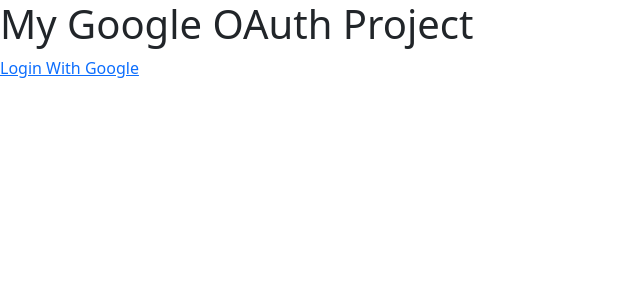
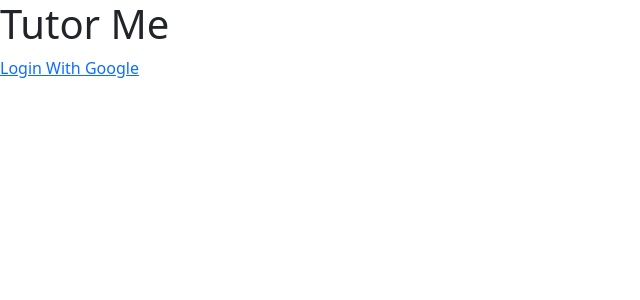
Before and after one commit to maryvwalton/tutor-me-app, a Django app: page /tutor_courses/ in a window 1280 px wide. Shown: the top 300 px of the page, without its empty margins (0-640 px from the left). Run offline with Django 3.2, Linux system fonts and the light colour scheme; some libraries are stand-ins or nearby versions.

Commit message:
Fixed Google Login

```diff
--- a/buildexample/settings.py
+++ b/buildexample/settings.py
@@ -38,11 +38,12 @@
     'django.contrib.staticfiles',
     'django.contrib.sites',
     'myapp',
+    'bootstrap5',
     'allauth',
     'allauth.account',
     'allauth.socialaccount',
     'allauth.socialaccount.providers.google',
-    'bootstrap5',
+
 ]
 
 MIDDLEWARE = [
@@ -131,6 +132,8 @@
 LOGIN_REDIRECT_URL = '/'
 LOGOUT_REDIRECT_URL = '/'
 
+SOCIALACCOUNT_LOGIN_ON_GET = True
+
 
 # Internationalization
 # https://docs.djangoproject.com/en/3.2/topics/i18n/
--- a/templates/myapp/add_student_to_listing.html
+++ b/templates/myapp/add_student_to_listing.html
@@ -1,5 +1,5 @@
+{% load i18n %}
 {% load socialaccount %}
-
 
 <!DOCTYPE html>
 <html>
@@ -9,7 +9,7 @@
   {% bootstrap_javascript %}
 </head>
 <body>
-  <h1>My Google OAuth Project </h1>
+  <h1>Tutor Me </h1>
 {% if user.is_authenticated %}
   <div class="container">
     <ul class="nav bg-info">
--- a/templates/myapp/index.html
+++ b/templates/myapp/index.html
@@ -1,3 +1,4 @@
+{% load i18n %}
 {% load socialaccount %}
 
 
@@ -9,7 +10,7 @@
   {% bootstrap_javascript %}
 </head>
 <body>
-  <h1>My Google OAuth Project </h1>
+  <h1>Tutor Me</h1>
 {% if user.is_authenticated %}
   <div class="container">
     <ul class="nav bg-info">
--- a/templates/myapp/profile.html
+++ b/templates/myapp/profile.html
@@ -0,0 +1,2 @@
+{% load i18n %}
+{% load socialaccount %}
--- a/templates/myapp/submit_listing.html
+++ b/templates/myapp/submit_listing.html
@@ -1,5 +1,5 @@
+{% load i18n %}
 {% load socialaccount %}
-
 
 <!DOCTYPE html>
 <html>
@@ -9,7 +9,7 @@
   {% bootstrap_javascript %}
 </head>
 <body>
-  <h1>My Google OAuth Project </h1>
+  <h1>Tutor Me </h1>
 {% if user.is_authenticated %}
   <div class="container">
     <ul class="nav bg-info">
@@ -30,7 +30,7 @@
 <!-- TUTOR FORM -->
 
 {% block content %}
-<h1>Submit Listing</h1>
+<h2>Submit Listing</h2>
 <form method="post">
     {% csrf_token %}
     {{ form.as_p }}
--- a/templates/myapp/tutor_courses.html
+++ b/templates/myapp/tutor_courses.html
@@ -1,5 +1,5 @@
+{% load i18n %}
 {% load socialaccount %}
-
 
 <!DOCTYPE html>
 <html>
@@ -9,7 +9,7 @@
   {% bootstrap_javascript %}
 </head>
 <body>
-  <h1>My Google OAuth Project </h1>
+  <h1>Tutor Me </h1>
 {% if user.is_authenticated %}
   <div class="container">
     <ul class="nav bg-info">
@@ -29,7 +29,7 @@
 
 <!-- Display every listing -->
 <br/>
-<h1>All Tutor Listings</h1>
+<h2>All Tutor Listings</h2>
 <ul class="list-group">
 {% for listing in listings %}
     <li class="list-group-item"> Course: {{ listing.course }} || Tutor: {{ listing.first_name }} || Hourly Rate: {{ listing.hourly_rate }} || Rating: {{ listing.rating }}
```
Also changed, not shown: myapp/migrations/0005_alter_course_coursenum.py (added), 1 other file.
